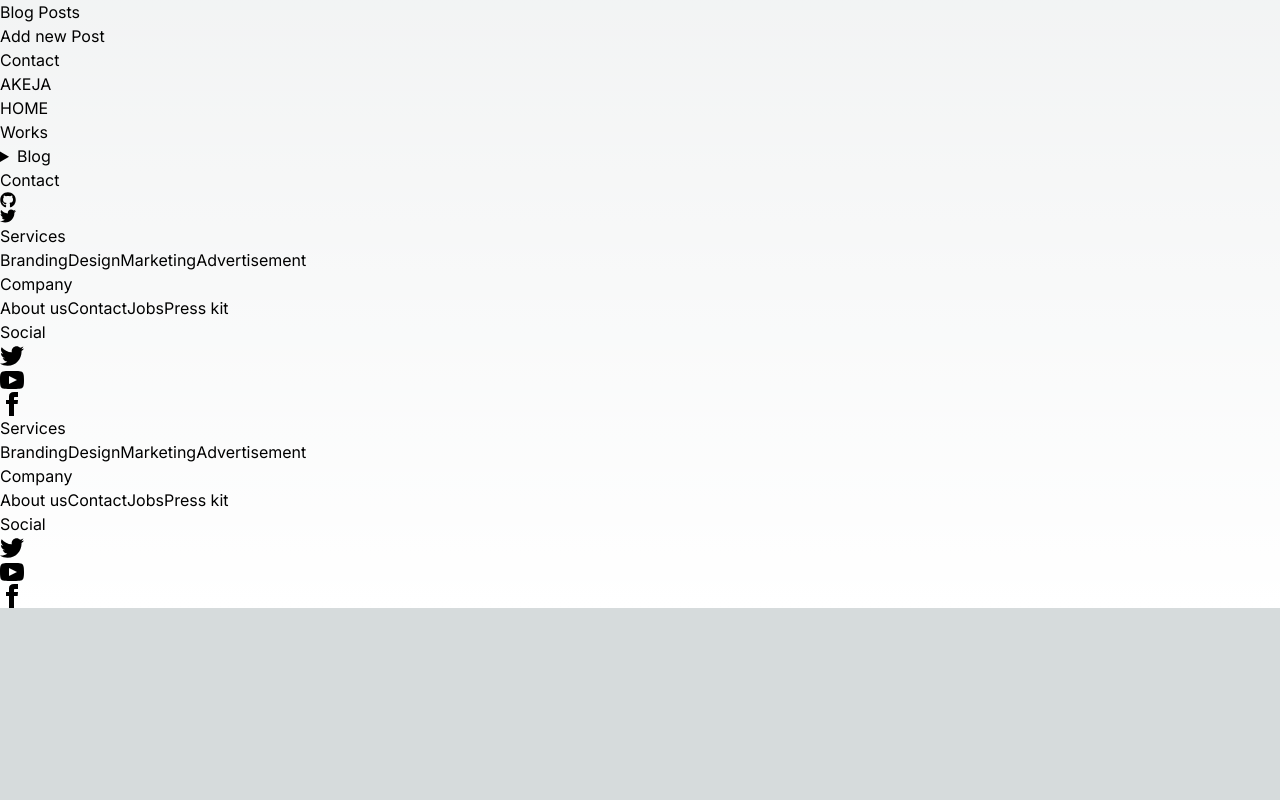
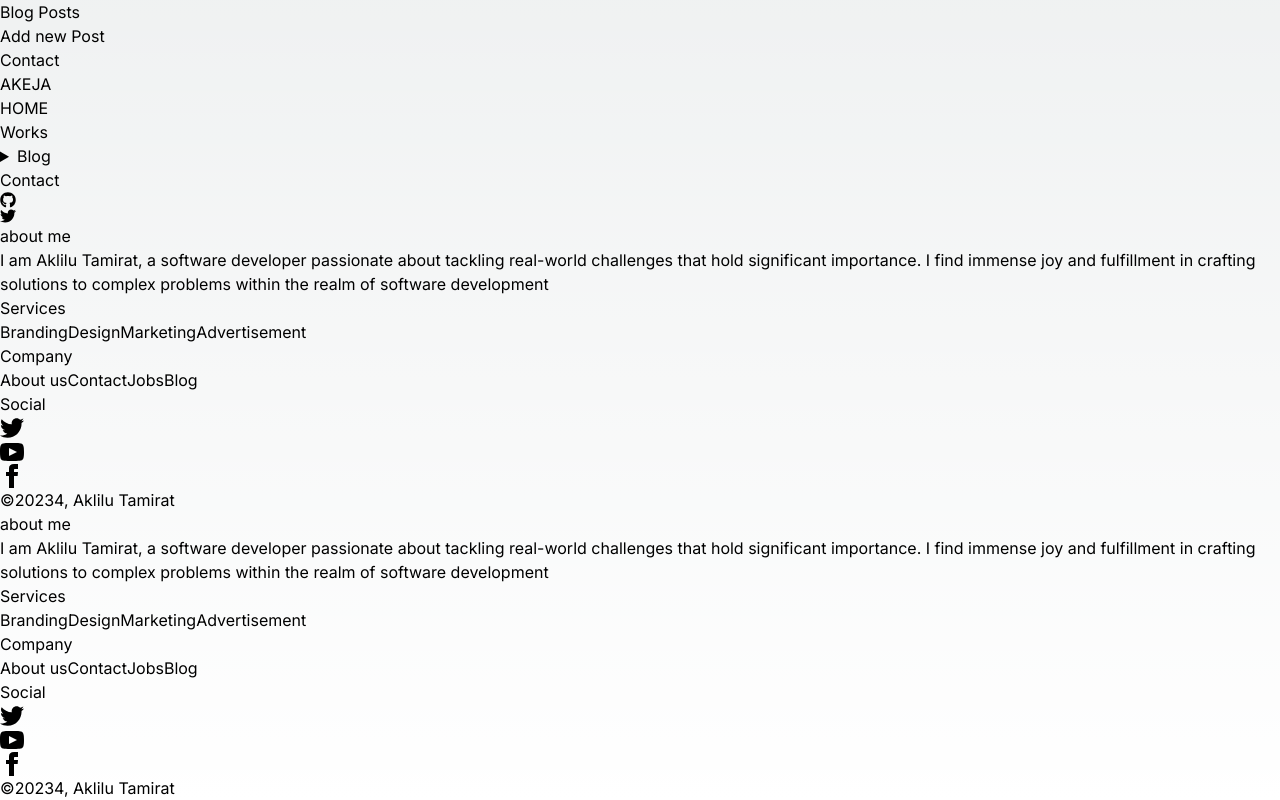
Before and after one commit to ake144/Next-portfolio, a Next.js app: page /footer in a window 1280 px wide. Shown: the part 1352-2152 px from the top of the page. Before the commit the page ends 1960 px from the top, so only its background shows below. Built offline with nearby package versions, Linux system fonts and the light colour scheme.

Commit message:
some staff added

```diff
--- a/next.config.js
+++ b/next.config.js
@@ -1,4 +1,6 @@
 /** @type {import('next').NextConfig} */
-const nextConfig = {}
+const nextConfig = {
+
+}
 
 module.exports = nextConfig
--- a/src/app/(component)/footer/page.tsx
+++ b/src/app/(component)/footer/page.tsx
@@ -3,30 +3,41 @@
 const Footer = ()=>{
 return(<>
 <footer className="footer p-10 bg-base-300 text-base-content">
-  <nav>
-    <header className="footer-title">Services</header>
-    <a className="link link-hover">Branding</a>
-    <a className="link link-hover">Design</a>
-    <a className="link link-hover">Marketing</a>
-    <a className="link link-hover">Advertisement</a>
-  </nav>
-  <nav>
-    <header className="footer-title">Company</header>
-    <a className="link link-hover">About us</a>
-    <a className="link link-hover">Contact</a>
-    <a className="link link-hover">Jobs</a>
-    <a className="link link-hover">Press kit</a>
+    <div className="w-1/3">
+        <nav>
+          <header className="footer-title">about me</header>
+           <p className="footer-text text-sm font-sans">I am Aklilu Tamirat, a software developer passionate about tackling real-world challenges that hold significant importance.
+            I find immense joy and fulfillment in crafting solutions to complex problems within the realm of software development</p>
+        </nav>
+
+    </div>
+
+  <div className="w-auto flex">
+      <nav className="flex flex-col">
+         <header className="footer-title w-2/6 ">Services</header>
+          <a href="" className="link link-hover py-1">Branding</a>
+          <a href="#" className="link link-hover py-1">Design</a>
+          <a href="#" className="link link-hover py-1">Marketing</a>
+          <a href="#" className="link link-hover py-1">Advertisement</a>
+     </nav>
+  <nav className="flex flex-col">
+    <header className="footer-title w-2/6">Company</header>
+    <a href="/about" className="link link-hover">About us</a>
+    <a href="/contact"  className="link link-hover">Contact</a>
+    <a href="/portfolio"  className="link link-hover">Jobs</a>
+    <a href="/blog"  className="link link-hover">Blog</a>
   </nav>
   <nav>
     <header className="footer-title">Social</header>
     <div className="grid grid-flow-col gap-4">
-      <a><svg xmlns="http://www.w3.org/2000/svg" width="24" height="24" viewBox="0 0 24 24" className="fill-current"><path d="M24 4.557c-.883.392-1.832.656-2.828.775 1.017-.609 1.798-1.574 2.165-2.724-.951.564-2.005.974-3.127 1.195-.897-.957-2.178-1.555-3.594-1.555-3.179 0-5.515 2.966-4.797 6.045-4.091-.205-7.719-2.165-10.148-5.144-1.29 2.213-.669 5.108 1.523 6.574-.806-.026-1.566-.247-2.229-.616-.054 2.281 1.581 4.415 3.949 4.89-.693.188-1.452.232-2.224.084.626 1.956 2.444 3.379 4.6 3.419-2.07 1.623-4.678 2.348-7.29 2.04 2.179 1.397 4.768 2.212 7.548 2.212 9.142 0 14.307-7.721 13.995-14.646.962-.695 1.797-1.562 2.457-2.549z"></path></svg></a>
-      <a><svg xmlns="http://www.w3.org/2000/svg" width="24" height="24" viewBox="0 0 24 24" className="fill-current"><path d="M19.615 3.184c-3.604-.246-11.631-.245-15.23 0-3.897.266-4.356 2.62-4.385 8.816.029 6.185.484 8.549 4.385 8.816 3.6.245 11.626.246 15.23 0 3.897-.266 4.356-2.62 4.385-8.816-.029-6.185-.484-8.549-4.385-8.816zm-10.615 12.816v-8l8 3.993-8 4.007z"></path></svg></a>
-      <a><svg xmlns="http://www.w3.org/2000/svg" width="24" height="24" viewBox="0 0 24 24" className="fill-current"><path d="M9 8h-3v4h3v12h5v-12h3.642l.358-4h-4v-1.667c0-.955.192-1.333 1.115-1.333h2.885v-5h-3.808c-3.596 0-5.192 1.583-5.192 4.615v3.385z"></path></svg></a>
+      <a href="https://twitter.com/AkeTamirat94397"><svg xmlns="http://www.w3.org/2000/svg" width="24" height="24" viewBox="0 0 24 24" className="fill-current"><path d="M24 4.557c-.883.392-1.832.656-2.828.775 1.017-.609 1.798-1.574 2.165-2.724-.951.564-2.005.974-3.127 1.195-.897-.957-2.178-1.555-3.594-1.555-3.179 0-5.515 2.966-4.797 6.045-4.091-.205-7.719-2.165-10.148-5.144-1.29 2.213-.669 5.108 1.523 6.574-.806-.026-1.566-.247-2.229-.616-.054 2.281 1.581 4.415 3.949 4.89-.693.188-1.452.232-2.224.084.626 1.956 2.444 3.379 4.6 3.419-2.07 1.623-4.678 2.348-7.29 2.04 2.179 1.397 4.768 2.212 7.548 2.212 9.142 0 14.307-7.721 13.995-14.646.962-.695 1.797-1.562 2.457-2.549z"></path></svg></a>
+      <a  href="https://youtube.com/coinocrypt"><svg xmlns="http://www.w3.org/2000/svg" width="24" height="24" viewBox="0 0 24 24" className="fill-current"><path d="M19.615 3.184c-3.604-.246-11.631-.245-15.23 0-3.897.266-4.356 2.62-4.385 8.816.029 6.185.484 8.549 4.385 8.816 3.6.245 11.626.246 15.23 0 3.897-.266 4.356-2.62 4.385-8.816-.029-6.185-.484-8.549-4.385-8.816zm-10.615 12.816v-8l8 3.993-8 4.007z"></path></svg></a>
+      <a  href="https://www.facebook.com/aklilu.best.9"><svg xmlns="http://www.w3.org/2000/svg" width="24" height="24" viewBox="0 0 24 24" className="fill-current"><path d="M9 8h-3v4h3v12h5v-12h3.642l.358-4h-4v-1.667c0-.955.192-1.333 1.115-1.333h2.885v-5h-3.808c-3.596 0-5.192 1.583-5.192 4.615v3.385z"></path></svg></a>
     </div>
   </nav>
+  </div>
 </footer>
-
+<p className="bottom-0 items-center text-center text-sm font-sans  font-semibold bg-base-300 text-base-content ">©20234, Aklilu Tamirat</p>
 
 
 </>)
--- a/src/app/blog/add/page.tsx
+++ b/src/app/blog/add/page.tsx
@@ -1,9 +1,6 @@
-
-import { error } from 'console';
-import { useState, FormEvent } from 'react';
-import { buffer } from 'stream/consumers';
 
 export default function AddPost() {
+
   const createPost = async (formData: FormData) => {
     'use server'
 
@@ -47,6 +44,7 @@
         data,
       });
       console.log('Post created:', createdPost);
+
     } catch (error) {
       console.error('Error creating post:', error);
       // Handle error accordingly
```
Also changed, not shown: src/app/blog/[id]/page.tsx (+3 -33 lines), src/app/blog/page.tsx (+6 -8 lines).
